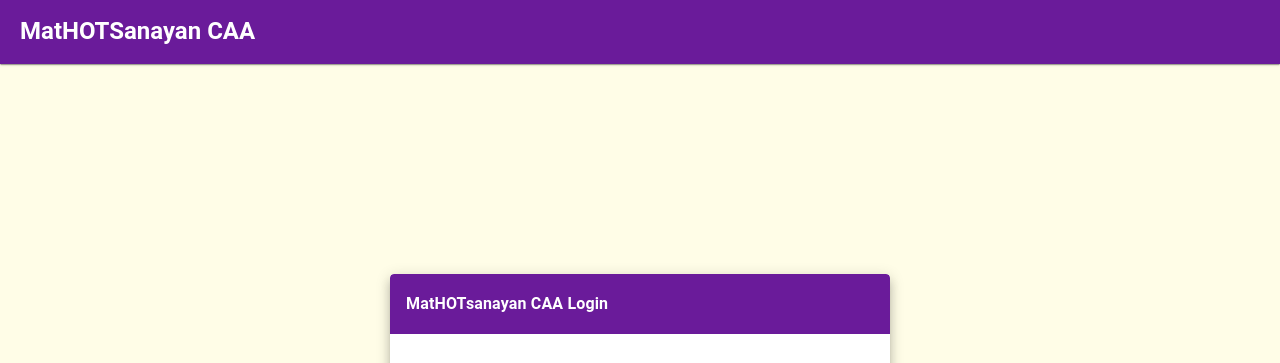
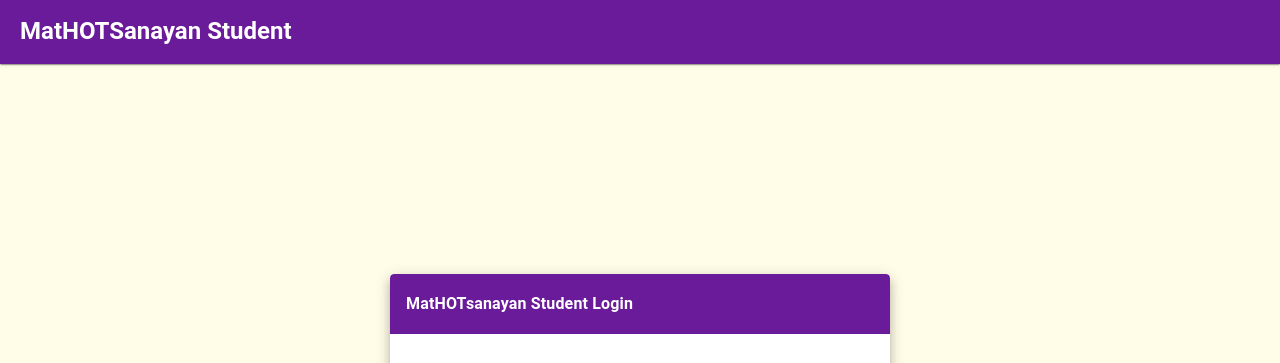
Before and after one commit to rn-santos227/mathotsanayan-front-student, a Vue app: page /login in a window 1280 px wide. Shown: the top 363 px of the page. Built offline with nearby package versions, Linux system fonts and the light colour scheme; no server answers.

Commit message:
change app name

```diff
--- a/public/index.html
+++ b/public/index.html
@@ -5,7 +5,7 @@
     <meta http-equiv="X-UA-Compatible" content="IE=edge">
     <meta name="viewport" content="width=device-width,initial-scale=1.0">
     <link rel="icon" href="<%= BASE_URL %>favicon.ico">
-    <title>MatHOTSanayan CAA</title>
+    <title>MatHOTSanayan Student</title>
   </head>
   <body>
     <noscript>
--- a/src/App.vue
+++ b/src/App.vue
@@ -17,7 +17,7 @@ import HeaderComponent from "./components/shared/HeaderComponent.vue";
 import TabComponent from "./components/shared/TabComponent.vue";
 import LoadingDialogComponent from "./components/dialogs/LoadingDialogComponent.vue";
 
-const title = ref<string>("MatHOTSanayan CAA");
+const title = ref<string>("MatHOTSanayan Student");
 const tab = ref<number>(0);
 
 onMounted(async () => {
--- a/src/views/auth/MainView.vue
+++ b/src/views/auth/MainView.vue
@@ -4,7 +4,7 @@
       <v-card class="rounded-0 rounded-t mb-6" color="purple-darken-3" flat>
         <v-card-text>
           <span class="text-subtitle-1 font-weight-bold">
-            MatHOTsanayan CAA Login
+            MatHOTsanayan Student Login
           </span>
         </v-card-text>
       </v-card>
--- a/src/views/help/documentation/DocExamView.vue
+++ b/src/views/help/documentation/DocExamView.vue
@@ -1,7 +1,7 @@
 <template>
   <v-card-text>
     <span class="text-h5 font-weight-bold">
-      MatHotSanayan CAA Examination
+      MatHotSanayan Student Examination
     </span>
     <v-divider class="my-2" />
   </v-card-text>
--- a/src/views/help/documentation/DocModulesView.vue
+++ b/src/views/help/documentation/DocModulesView.vue
@@ -1,7 +1,7 @@
 <template>
   <v-card-text>
     <span class="text-h5 font-weight-bold">
-      MatHotSanayan CAA Available Module
+      MatHotSanayan Student Available Module
     </span>
     <v-divider class="my-2" />
   </v-card-text>
--- a/src/views/help/documentation/DocProfileView.vue
+++ b/src/views/help/documentation/DocProfileView.vue
@@ -1,7 +1,7 @@
 <template>
   <v-card-text>
     <span class="text-h5 font-weight-bold">
-      MatHotSanayan CAA Student Profile
+      MatHotSanayan Student Profile
     </span>
     <v-divider class="my-2" />
   </v-card-text>
--- a/src/views/help/documentation/DocProgressView.vue
+++ b/src/views/help/documentation/DocProgressView.vue
@@ -1,7 +1,7 @@
 <template>
   <v-card-text>
     <span class="text-h5 font-weight-bold">
-      MatHotSanayan CAA Student Progress
+      MatHotSanayan Student Progress
     </span>
     <v-divider class="my-2" />
   </v-card-text>
```
